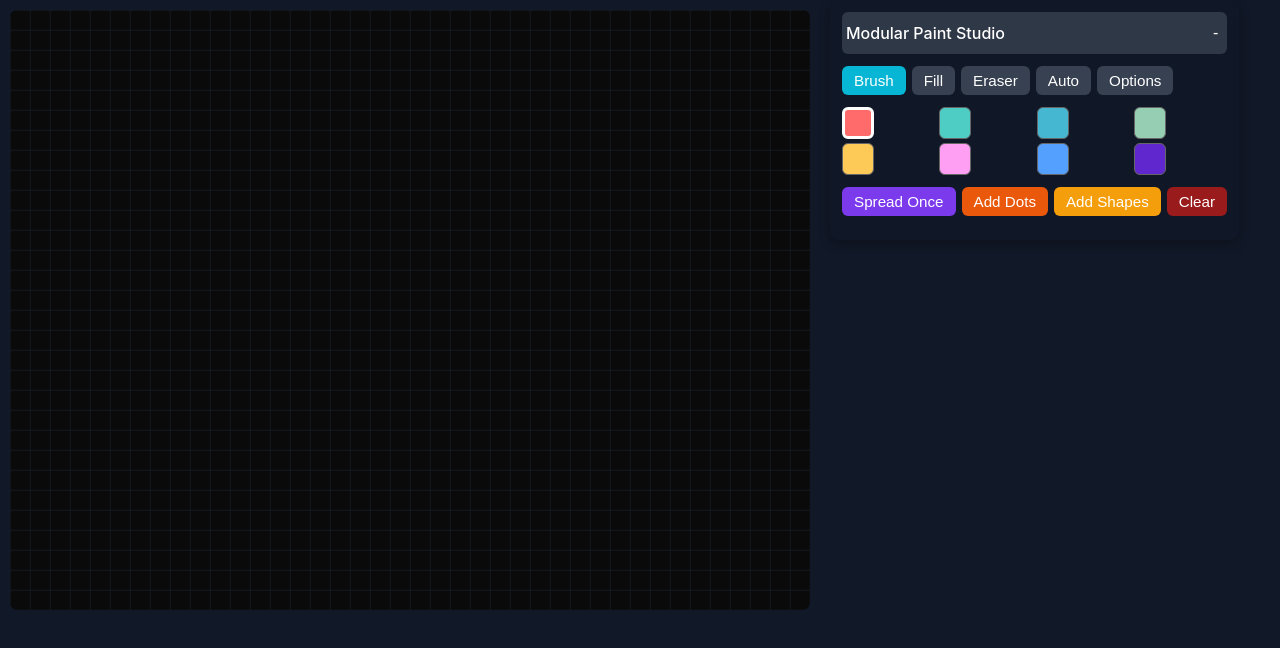
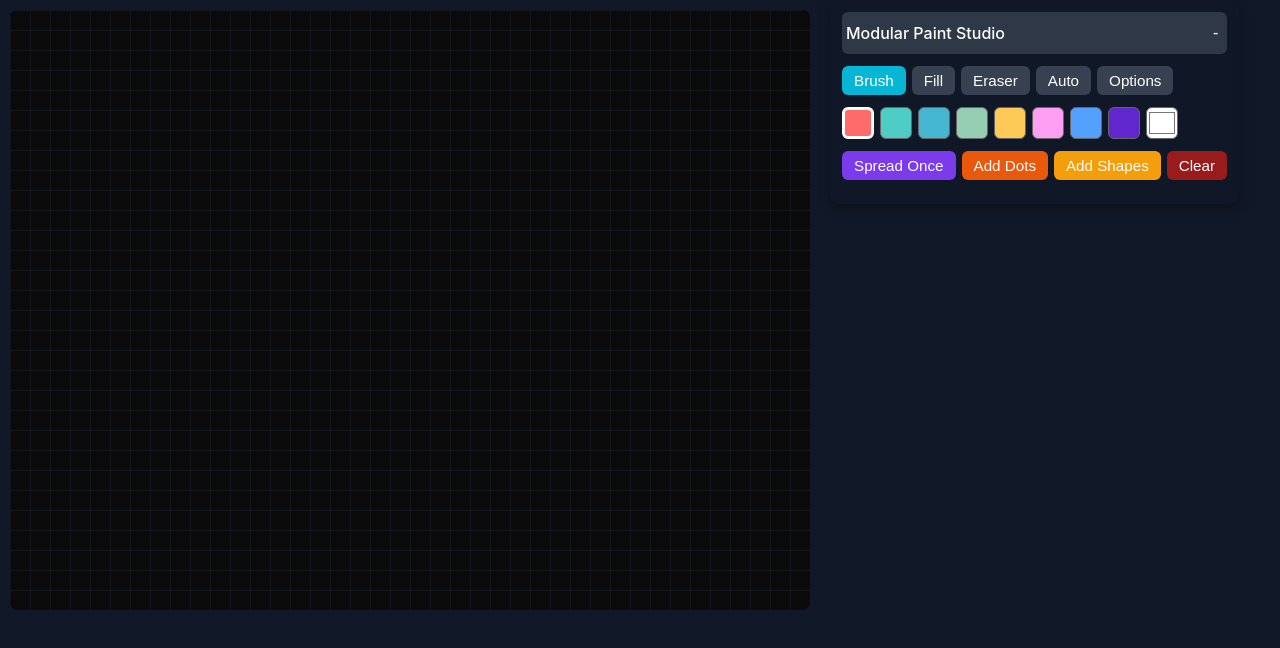
Before and after one commit to jo56/painting-with-roughness, a React (Vite) app: page / in a window 1280 px wide. Shown: the top 648 px of the page. Built offline with nearby package versions, Linux system fonts and the light colour scheme.

Commit message:
adding color picker buton

```diff
--- a/src/App.tsx
+++ b/src/App.tsx
@@ -72,6 +72,7 @@ export default function ModularSettingsPaintStudio(): JSX.Element {
   const [showVisualSettings, setShowVisualSettings] = useState(false);
   const [showAutoControls, setShowAutoControls] = useState(false);
   const [showOptions, setShowOptions] = useState(false);
+  const [customColor, setCustomColor] = useState('#ffffff');
 
   const spreadProbabilityRef = useRef(spreadProbability);
   const autoSpreadSpeedRef = useRef(autoSpreadSpeed);
@@ -653,9 +654,10 @@ export default function ModularSettingsPaintStudio(): JSX.Element {
               </div>
             </div>
 
+
             <div style={{ marginBottom: '12px' }}>
-              <div style={{ display: 'grid', gridTemplateColumns: 'repeat(4, 1fr)', gap: '4px' }}>
-                {colorPalette.slice(1).map((color, index) => (
+  <div style={{ display: 'flex', gap: '6px', flexWrap: 'wrap', alignItems: 'center' }}>
+    {[colorPalette.slice(1).map((color, index) => (
       <button
         key={index + 1}
         onClick={() => setSelectedColor(index + 1)}
@@ -668,7 +670,26 @@ export default function ModularSettingsPaintStudio(): JSX.Element {
           cursor: 'pointer'
         }}
       />
-                ))}
+    ))]}
+
+    {/* Custom Color Picker Button */}
+    <input
+      type="color"
+      value={customColor}
+      onChange={(e) => {
+        setCustomColor(e.target.value);
+        setSelectedColor(colorPalette.length); // last index reserved for custom color
+      }}
+      style={{
+        width: '32px',
+        height: '32px',
+        padding: 0,
+        border: selectedColor === colorPalette.length ? '3px solid #fff' : '1px solid #666',
+        borderRadius: '6px',
+        cursor: 'pointer',
+        background: customColor
+      }}
+    />
   </div>
 </div>
 
```
Lines whose indentation alone changed are shown as unchanged.
